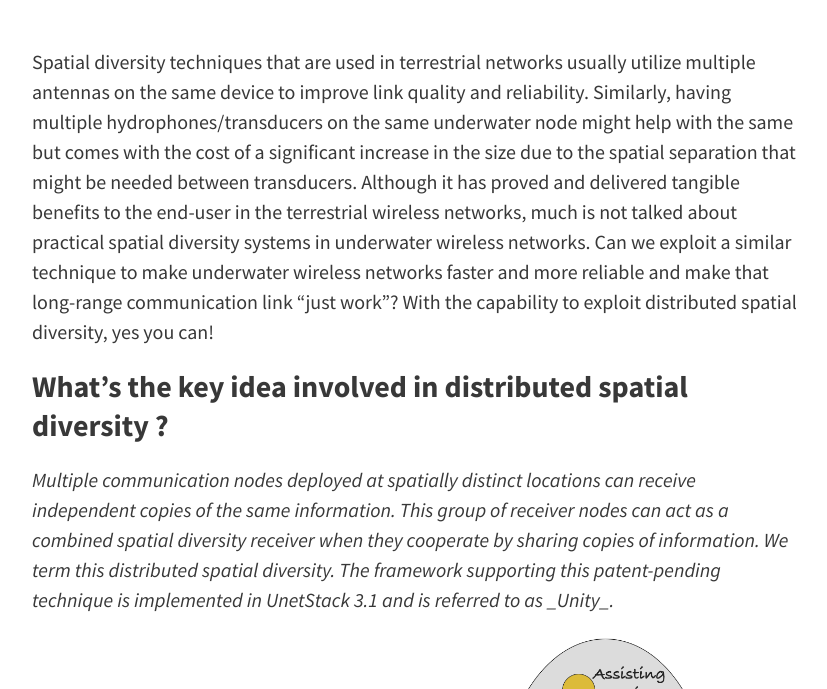
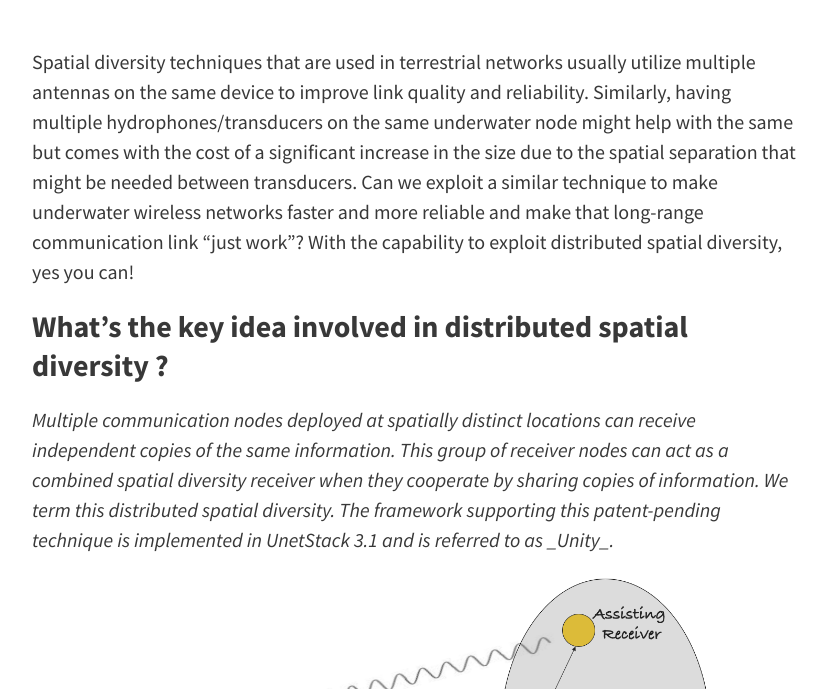
Before and after one commit to org-arl/unet-blog, a Jekyll site: the page built from _posts/2020-03-30-exploting-spatial-diversity-using-unetstack3.md, in a window 1280 px wide and 900 px high, scrolled down 346 px, cut to the strip 211-900 px from the top of the window. Shown: the whole strip, without its empty margins (224-1051 px from the left). Built offline with Jekyll 4.4.1, drawn with Linux system fonts in a browser that asks for light colours; comment, search, counter and statistics services are not loaded; some of the changed text lies outside the part shown.

Commit message:
fix(blog): changed a few sentences to be more accurate

```diff
--- a/_posts/2020-03-30-exploting-spatial-diversity-using-unetstack3.md
+++ b/_posts/2020-03-30-exploting-spatial-diversity-using-unetstack3.md
@@ -10,7 +10,7 @@ thumbnail: "assets/img/sd/sd-unet.jpg"
 tags: [howto, spatial diversity, cooperative communication, robustness, data rate, performance boost]
 ---
 
-Spatial diversity techniques that are used in terrestrial networks usually utilize multiple antennas on the same device to improve link quality and reliability. Similarly, having multiple hydrophones/transducers on the same underwater node might help with the same but comes with the cost of a significant increase in the size due to the spatial separation that might be needed between transducers.  Although it has proved and delivered tangible benefits to the end-user in the terrestrial wireless networks,  much is not talked about practical spatial diversity systems in underwater wireless networks. Can we exploit a similar technique to make underwater wireless networks faster and more reliable and make that long-range communication link "just work"? With the capability to exploit distributed spatial diversity, yes you can!
+Spatial diversity techniques that are used in terrestrial networks usually utilize multiple antennas on the same device to improve link quality and reliability. Similarly, having multiple hydrophones/transducers on the same underwater node might help with the same but comes with the cost of a significant increase in the size due to the spatial separation that might be needed between transducers. Can we exploit a similar technique to make underwater wireless networks faster and more reliable and make that long-range communication link "just work"? With the capability to exploit distributed spatial diversity, yes you can!
 
 ### What's the key idea involved in distributed spatial diversity ?
 
@@ -130,4 +130,4 @@ unity >> RxFrameNtf:INFORM[type:CONTROL from:232 rxTime:4223375002 location:651.
 
 In this, simple example the assisting receiver was able to successfully decode the frame and it helped the main receiver via sharing this information. This is also called *Selection diversity*. The other cases where `Unity` agent will prove useful is where both assisting receiver and main receiver could not decode the frame successfully. In such cases, the information in `BadFrameNtf` messages (e.g., log-likelihood ratios of each received bit) is used to combine the information from both receivers and the `Unity` agent tries to decode the frame. This is also termed as `Diversity combining`.
 
-The ability to utilize selection diversity and diversity combining  at  the  same  time  is  extremely  advantageous  in practice. This results in significant performance improvement in terms of data rate and reliability.
+The ability to utilize selection diversity and diversity combining  at  the  same  time  is  extremely  advantageous  in practice. This technique delivers tangible benefits to a user in terms of data rate and reliability over an underwater wireless link.
```
